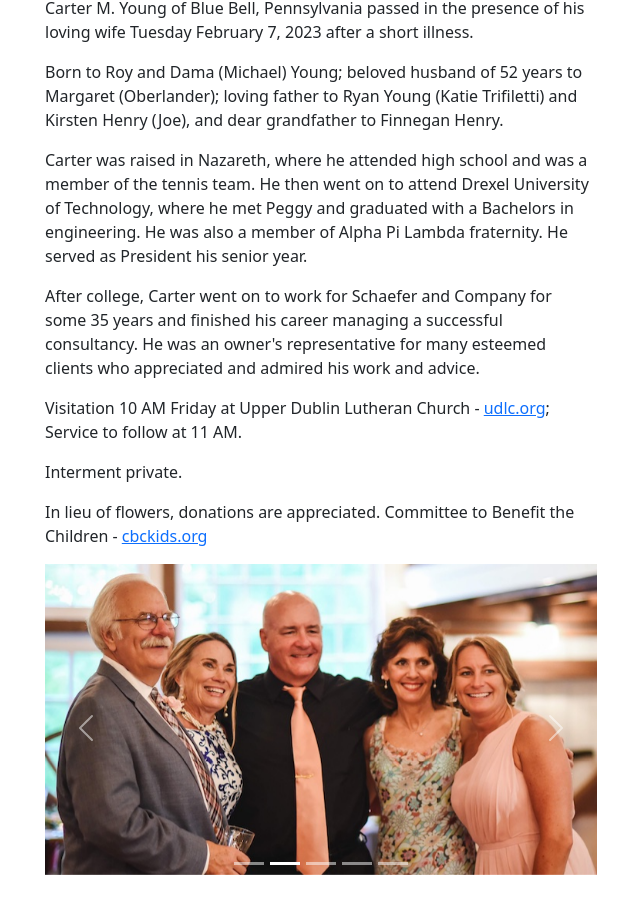
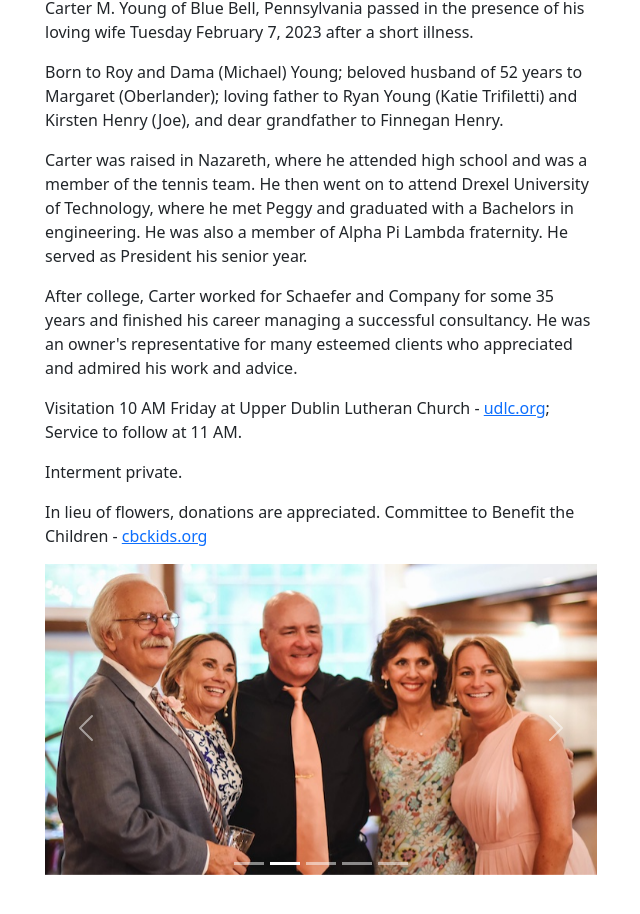
Before and after one commit to cartermyoung/cartermyoung.github.io, a Jekyll site: the page built from index.html, in a window 1280 px wide and 1251 px high. Shown: the part 312-1226 px from the top of the window, without its empty margins (319-959 px from the left). Built offline with Jekyll 4.4.1, drawn with Linux system fonts in a browser that asks for light colours.

Commit message:
Update index.html

```diff
--- a/index.html
+++ b/index.html
@@ -16,7 +16,7 @@ alt_tags:
         <p>Carter M. Young of Blue Bell, Pennsylvania passed in the presence of his loving wife Tuesday February 7, 2023 after a short illness.</p>
         <p>Born to Roy and Dama (Michael) Young; beloved husband of 52 years to Margaret (Oberlander); loving father to Ryan Young (Katie Trifiletti) and Kirsten Henry (Joe), and dear grandfather to Finnegan Henry.</p>
         <p>Carter was raised in Nazareth, where he attended high school and was a member of the tennis team. He then went on to attend Drexel University of Technology, where he met Peggy and graduated with a Bachelors in engineering. He was also a member of Alpha Pi Lambda fraternity. He served as President his senior year.</p>
-        <p>After college, Carter went on to work for Schaefer and Company for some 35 years and finished his career managing a successful consultancy. He was an owner's representative for many esteemed clients who appreciated and admired his work and advice.</p>
+        <p>After college, Carter worked for Schaefer and Company for some 35 years and finished his career managing a successful consultancy. He was an owner's representative for many esteemed clients who appreciated and admired his work and advice.</p>
         <p>Visitation 10 AM Friday at Upper Dublin Lutheran Church - <a href="https://udlc.org">udlc.org</a>; Service to follow at 11 AM.</p>
         <p>Interment private.</p>
         <p>In lieu of flowers, donations are appreciated. Committee to Benefit the Children - <a href="http://cbckids.org">cbckids.org</a></p>
```
